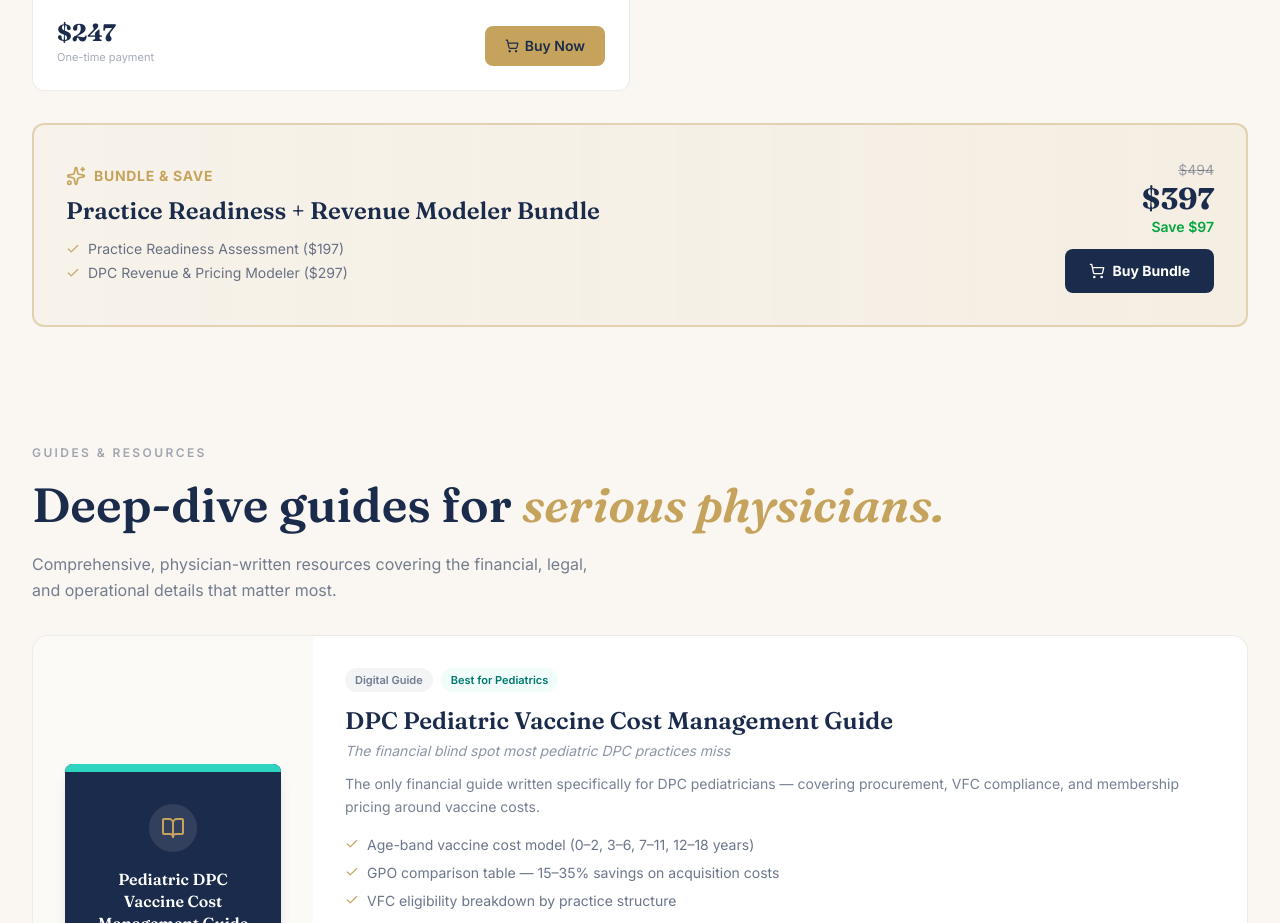
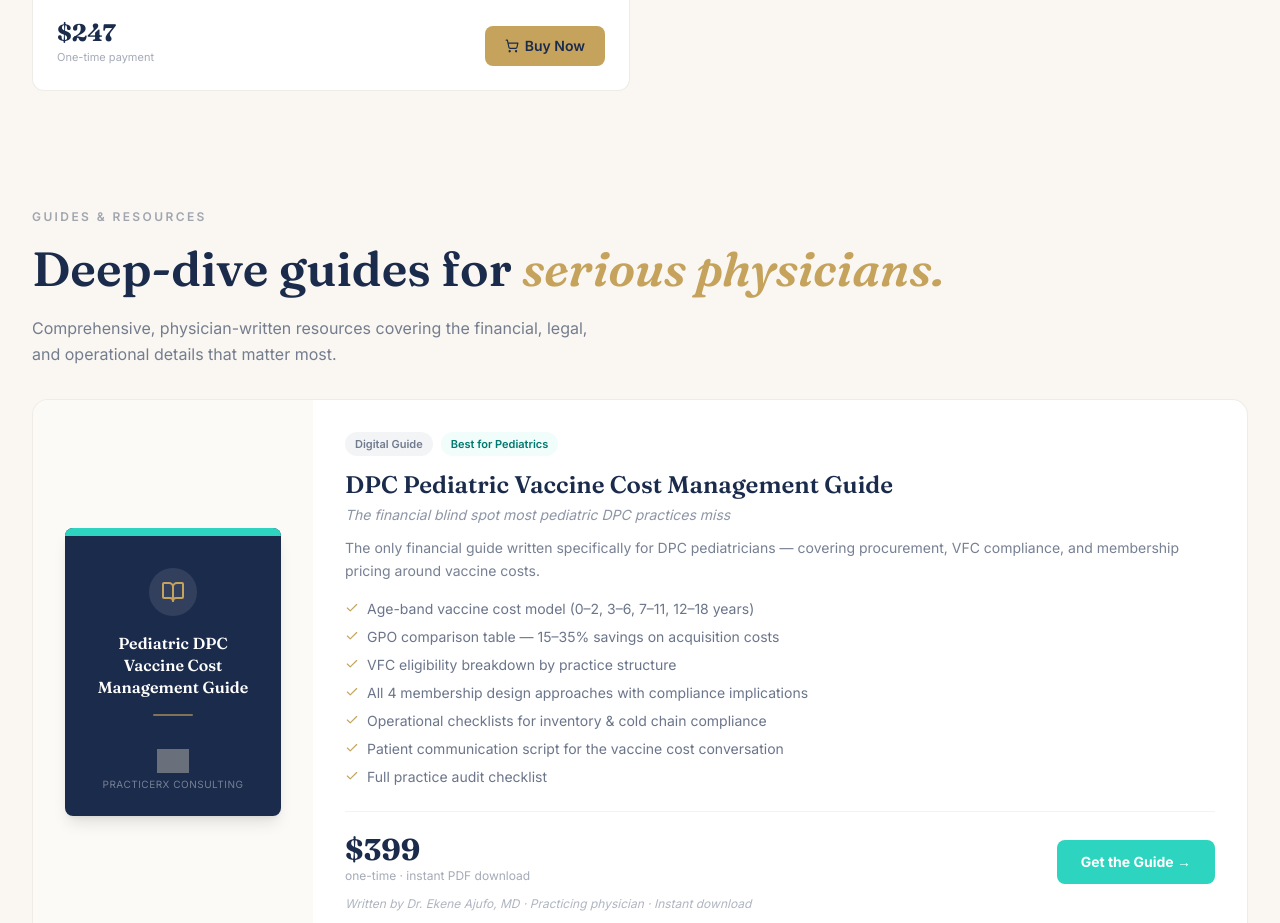
Before and after one commit to ekeneajufo-ux/PracticeRx-Website-Build, a React (Vite) app: page / in a window 1280 px wide. Shown: the part 2980-3903 px from the top of the page. Built offline with nearby package versions, Linux system fonts and the light colour scheme; grey boxes are pictures that could not be loaded.

Commit message:
Remove bundle section from DiagnosticProducts

```diff
--- a/src/components/DiagnosticProducts.tsx
+++ b/src/components/DiagnosticProducts.tsx
@@ -1,4 +1,4 @@
-import { Check, Clock, ShoppingCart, Sparkles } from "lucide-react";
+import { Check, Clock, ShoppingCart } from "lucide-react";
 
 interface Product {
   tag: string;
@@ -58,15 +58,6 @@ const PRODUCTS: Product[] = [
     checkoutUrl: "https://funnels.practicerxconsulting.com/audit-page",
   },
 ];
-
-const BUNDLE = {
-  name: "Practice Readiness + Revenue Modeler Bundle",
-  originalPrice: 494,
-  price: 397,
-  savings: 97,
-  checkoutUrl: "https://buy.stripe.com/9B6eVc2DbbEL1909wL6J205",
-  includes: ["Practice Readiness Assessment ($197)", "DPC Revenue & Pricing Modeler ($297)"],
-};
 
 function ProductCard({ product }: { product: Product }) {
   return (
@@ -156,59 +147,6 @@ export function DiagnosticProducts() {
             <ProductCard key={i} product={product} />
           ))}
         </div>
-
-        {/* Bundle & Save Banner */}
-        <div className="mt-8 rounded-xl border-2 border-gold/40 bg-gradient-to-r from-gold/5 to-gold/10 p-6 md:p-8">
-          <div className="flex flex-col md:flex-row md:items-center md:justify-between gap-6">
-            <div className="flex-1">
-              <div className="flex items-center gap-2 mb-2">
-                <Sparkles className="size-5 text-gold" />
-                <span className="text-sm font-bold text-gold uppercase tracking-wider">
-                  Bundle &amp; Save
-                </span>
-              </div>
-              <h3
-                className="text-xl md:text-2xl font-semibold text-navy leading-snug"
-                style={{ fontFamily: "var(--font-heading)" }}
-              >
-                {BUNDLE.name}
-              </h3>
-              <ul className="mt-3 space-y-1">
-                {BUNDLE.includes.map((item, i) => (
-                  <li key={i} className="flex items-center gap-2">
-                    <Check className="size-3.5 text-gold shrink-0" />
-                    <span className="text-sm text-navy/65">{item}</span>
-                  </li>
-                ))}
-              </ul>
-            </div>
-            <div className="flex flex-col items-center md:items-end gap-3 shrink-0">
-              <div className="text-center md:text-right">
-                <span className="text-sm text-navy/40 line-through">
-                  ${BUNDLE.originalPrice}
-                </span>
-                <p
-                  className="text-3xl font-bold text-navy"
-                  style={{ fontFamily: "var(--font-heading)" }}
-                >
-                  ${BUNDLE.price}
-                </p>
-                <p className="text-sm font-semibold text-green-600">
-                  Save ${BUNDLE.savings}
-                </p>
-              </div>
-              <a
-                href={BUNDLE.checkoutUrl}
-                target="_blank"
-                rel="noopener noreferrer"
-                className="inline-flex items-center gap-2 px-6 py-3 text-sm font-bold bg-navy text-white rounded-lg hover:bg-navy-light transition-colors"
-              >
-                <ShoppingCart className="size-4" />
-                Buy Bundle
-              </a>
-            </div>
-          </div>
-        </div>
       </div>
     </section>
   );
```
